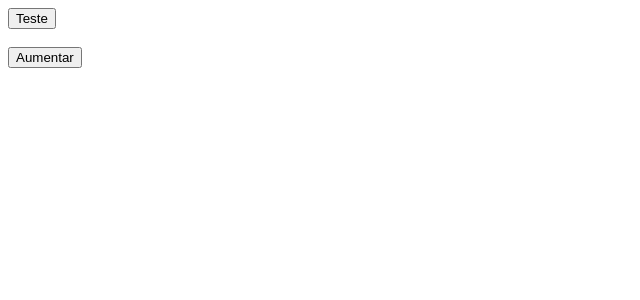
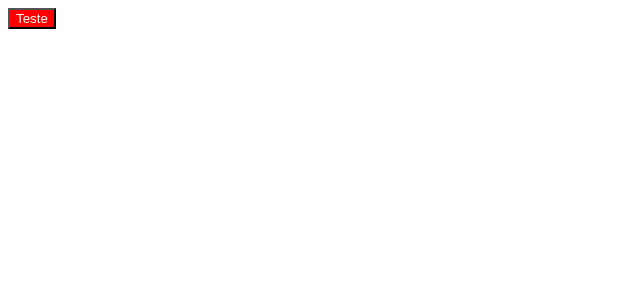
Before and after one commit to j0jds/angularCase, an Angular app in the folder project/: page / in a window 1280 px wide. Shown: the top 300 px of the page, without its empty margins (0-640 px from the left). Built offline with nearby package versions, Linux system fonts and the light colour scheme.

Commit message:
Changing references of HTML Class

```diff
--- a/project/src/app/app.component.html
+++ b/project/src/app/app.component.html
@@ -1,6 +1 @@
-<button class="botao1" [style]="StyleObject">Teste</button>
-
-<br />
-<br />
-
-<button (click)="updateStyleObject()">Aumentar</button>
+<button class="red-button">Teste</button>
--- a/project/src/app/app.component.scss
+++ b/project/src/app/app.component.scss
@@ -0,0 +1,9 @@
+.red-button {
+    background-color: red;
+    color: white;
+}
+
+.green-button {
+    background-color: green;
+    color: white;
+}
```
